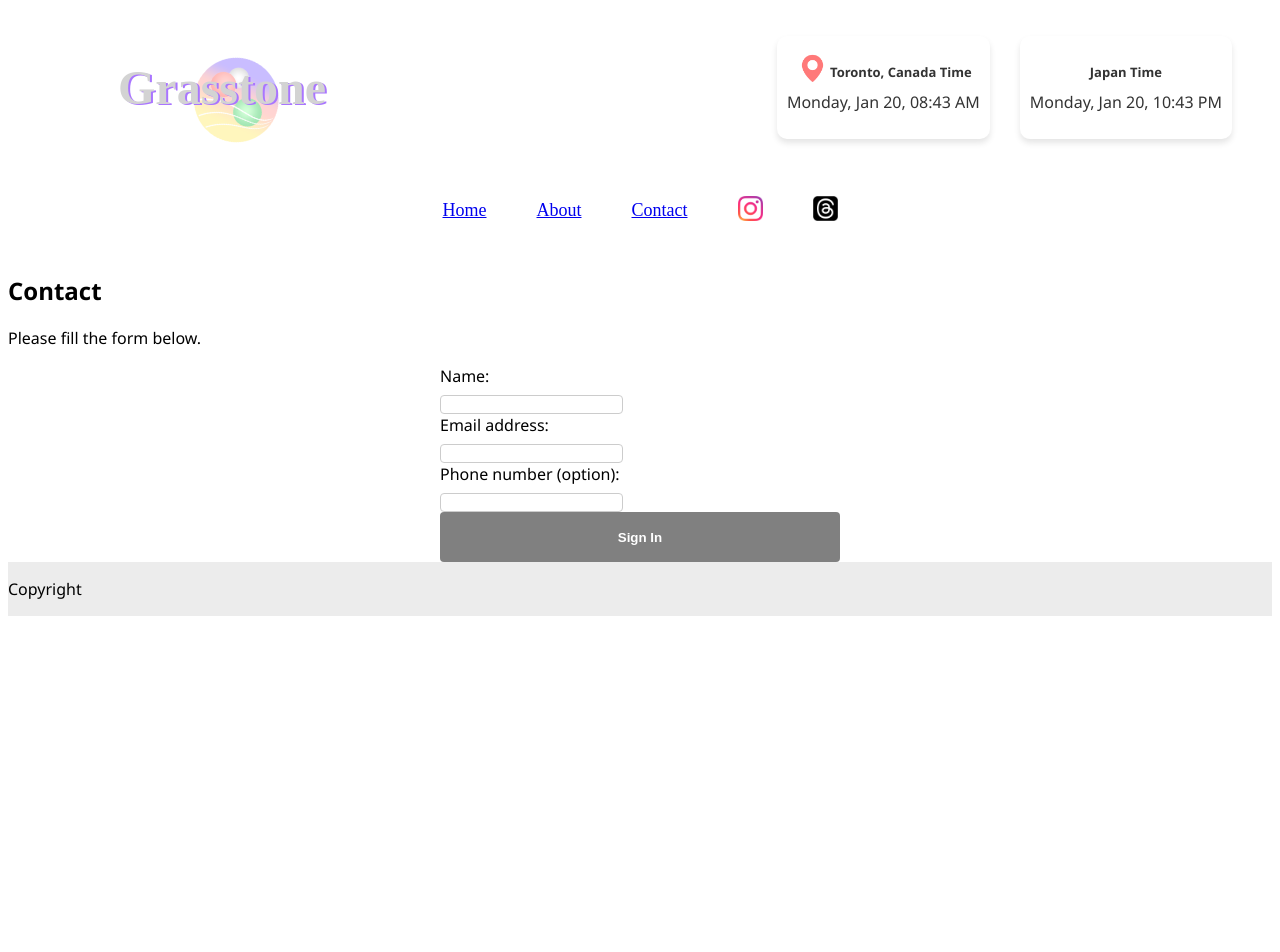
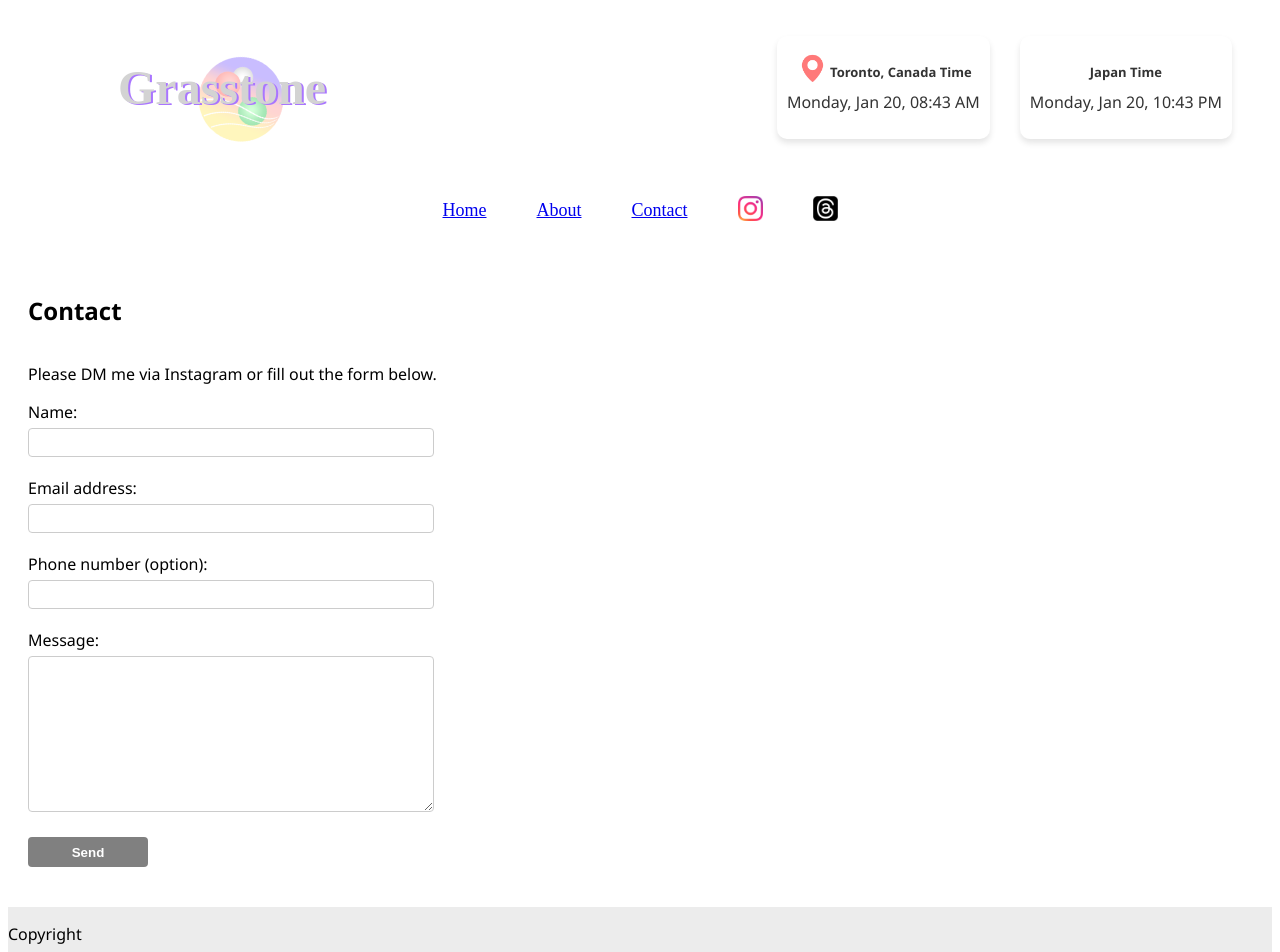
Before and after one commit to Chi-Ara293/stonerepo, a React (Create React App) app in the folder stone/: page /contact in a window 1280 px wide. Shown: the top 952 px of the page. Before the commit the page ends 800 px from the top, so only its background shows below. Built offline with nearby package versions, Linux system fonts and the light colour scheme.

Commit message:
delete contact.css and adjust contact file

```diff
--- a/stone/src/App.css
+++ b/stone/src/App.css
@@ -167,6 +167,52 @@
   margin-right: 100px;
 }
 
+.contact{
+  display: grid;
+  padding: 20px;
+}
+
+.form{
+  margin-bottom: 20px;
+  max-width: 400px;
+}
+
+.label{
+  display: block;
+  margin-bottom: 5px;
+}
+
+.feild{
+  width: 100%;
+  height: 25px;
+  border-radius: 4px;
+  border: 1px solid #ccc;
+  margin-bottom: 20px;
+}
+
+.feild2{
+  width: 100%;
+  height: 150px;
+  border-radius: 4px;
+  border: 1px solid #ccc;
+  margin-bottom: 20px;
+}
+
+.send {
+    width: 30%;
+    height: 30px;
+    border-radius: 4px;
+    background-color: gray;
+    color: white;
+    border: none;
+    cursor: pointer;
+    transition: background-color 0.3s ease;
+  }
+
+  .send:hover {
+    background-color: #ffcc00;
+  }
+
 .footer{
   background-color: rgb(236, 236, 236);
 }
--- a/stone/src/Contact.css
+++ /dev/null
@@ -1,14 +0,0 @@
-.signin {
-    width: 100%;
-    height: 50px;
-    border-radius: 4px;
-    background-color: gray;
-    color: white;
-    border: none;
-    cursor: pointer;
-    transition: background-color 0.3s ease;
-  }
-
-  .signin:hover {
-    background-color: blue;
-  }
--- a/stone/src/Contact.js
+++ b/stone/src/Contact.js
@@ -1,5 +1,4 @@
 import { useState } from "react";
-import './Contact.css';
 
 const Contact = () => {
  const [name, setName] = useState('');
@@ -9,59 +8,56 @@ const Contact = () => {
     const handleSubmit = (e) => {
         e.preventDefault();
         console.log(name, email, phone);
+        e.target.reset();
        }
 
-    const labelStyle = {
-        display: "block",
-        marginBottom: "5px"
-    }
-
-    const inputStyle = {
-        maxWidth: "400px",
-        borderRadius: "4px",
-        border: "1px solid #ccc"
-    }
-
     return(
-        <div>
+        <div className="contact">
            <h2>Contact</h2>
-           <p>Please fill the form below.</p>
-           <form onSubmit={handleSubmit} style={{maxWidth: "400px", margin:"0 auto"}}>
+           <p>Please DM me via Instagram or fill out the form below.</p>
+           <form className='form' onSubmit={handleSubmit}>
              <div>
-               <label htmlFor="name" style={labelStyle}>Name:</label>
-               <input
+               <label className='label' htmlFor="name">Name:</label>
+               <input className="feild"
                  type="text"
                  minLength="3"
                  maxLength="10"
                  id="name"
                  autoComplete="on"
                  required
-                 onChange={(e) => setName(e.target.value)}
-                 style={inputStyle}/>
+                 onChange={(e) => setName(e.target.value)}/>
              </div>
              <div>
-                <label htmlFor="email" style={labelStyle}>Email address:</label>
-                <input
+                <label className='label' htmlFor="email">Email address:</label>
+                <input className="feild"
                  type="email"
                  id="email"
                  name="email"
                  autoComplete="on"
                  required
-                 onChange={(e) => setEmail(e.target.value)}
-                 style={inputStyle}/>
+                 onChange={(e) => setEmail(e.target.value)}/>
              </div>
              <div>
-                <label htmlFor="phone" style={labelStyle}>Phone number (option):</label>
-                <input
+                <label className="label" htmlFor="phone">Phone number (option):</label>
+                <input className="feild"
                  type="tel"
                  id="phone"
                  name="phone"
                  autoComplete="on"
-                 onChange={(e) => setPhone(e.target.value)}
-                 style={inputStyle}/>
+                 onChange={(e) => setPhone(e.target.value)}/>
              </div>
-
-             <button type="submit" className="signin"><b>Sign In</b></button>
+             <div>
+                <label className="label" htmlFor="message">Message:</label>
+                <textarea className="feild2"
+                 type="message"
+                 id="message"
+                 name="message"
+                 rows='8'
+                 cols='50'
+                 autoComplete="off"
+                 onChange={(e) => setPhone(e.target.value)}/>
+             </div>
+             <button type="submit" className="send"><b>Send</b></button>
            </form>
         </div>
     )
```
